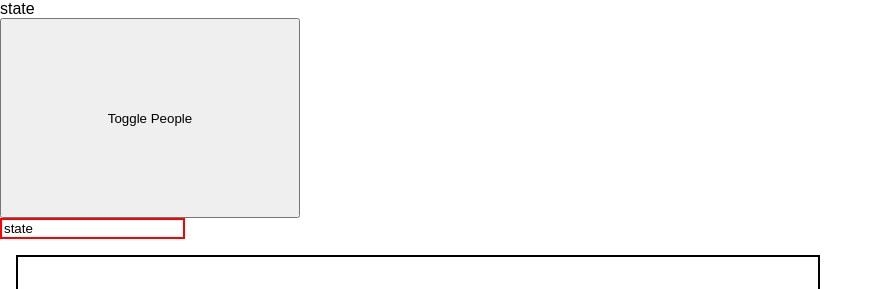
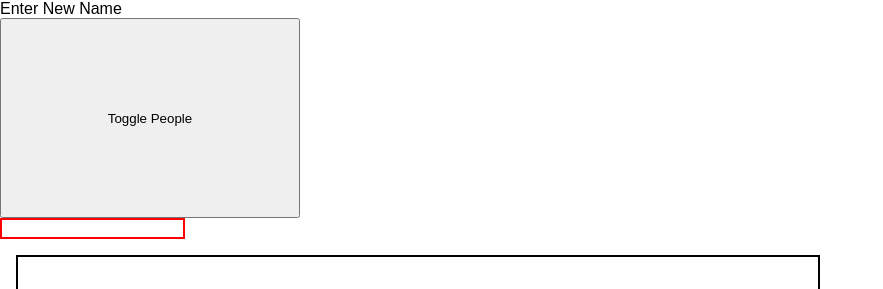
Before and after one commit to Deckins/ReactPrac, a React (Create React App) app: page / in a window 1280 px wide. Both pictures are taken after a click on the button "Toggle People". Shown: the top 289 px of the page, without its empty margins (0-883 px from the left). Built offline with nearby package versions, Linux system fonts and the light colour scheme.

Commit message:
Input now updates states for all Person Cards

```diff
--- a/src/App.js
+++ b/src/App.js
@@ -10,12 +10,18 @@ class App extends Component {
      {name: 'Smith', age: 20},
      {name: 'Snitch', age: 69}
     ],
-    name: "state",
+    prompt: "Enter New Name",
     showPersons: false
   };
 
   nameHandler = (event) => {
-    this.setState({ name: event.target.value })
+    this.setState({
+      persons: [
+          {name: event.target.value,age: 20},
+          {name: event.target.value,age: 20},
+          {name: event.target.value,age: 20}
+      ]
+    })
     console.log(this.state.persons)
   }
   toggleHandler = () => {
@@ -30,12 +36,11 @@ class App extends Component {
     if(this.state.showPersons){
      people = (
      <div>
-     <UserInput name={this.state.name} nameChanger={this.nameHandler} />
+     <UserInput nameChanger={this.nameHandler} />
       {/* <UserOutput name={this.state.name} /> */}
       {this.state.persons.map(person => {
         return (
         <div>
-
           <UserOutput name={person.name} age={person.age} />
         </div>
         )
@@ -46,7 +51,7 @@ class App extends Component {
     return (
 
       <div>
-        <div>{this.state.name}</div>
+        <div>{this.state.prompt}</div>
         <button onClick={this.toggleHandler}>Toggle People</button>
         {/* {this.state.showPersons === true ? */}
           {people}
--- a/src/UserInput/UserInput.js
+++ b/src/UserInput/UserInput.js
@@ -5,7 +5,7 @@ const UserInput = (props) => {
         border: '2px solid red'
     }
     return <input type="text"  style={inlineStyle}
-    onChange={props.nameChanger} value={props.name} />
+    onChange={props.nameChanger} />
 
 }
 
```
